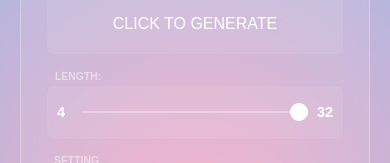
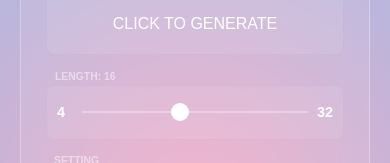
Before and after one commit to NikitOS-ssd/Pass-generator-app, a React (Create React App) app: page / in a window 390 px wide. Shown: the part 201-364 px from the top of the page. Built offline with nearby package versions, Linux system fonts and the light colour scheme.

Commit message:
Create crossplatform UI

```diff
--- a/src/App.css
+++ b/src/App.css
@@ -9,9 +9,10 @@ body {
   display: flex;
   justify-content: center;
   align-items: center;
-  background: rgb(238,174,202);
+  background: rgb(238, 174, 202);
   background: radial-gradient(circle, rgba(238,174,202,1) 9%, rgba(148,187,233,1) 100%);
   font-family: Arial;
+  user-select: none;
 }
 button {
   border: 0;
@@ -241,3 +242,10 @@ button {
   color: rgba(0, 0, 0, 0.5);
   cursor: pointer;
 }
+
+@media (max-width: 768px) {
+  body {
+    height: 100vh;
+    overflow: hidden;
+  }
+}
--- a/src/App.js
+++ b/src/App.js
@@ -6,6 +6,7 @@ function App() {
   const [lowercaseChecked, setLowerChecked] = useState(false);
   const [numbersChecked, setNumbersChecked] = useState(false);
   const [symbolsChecked, setSymbolsChecked] = useState(false);
+  const [passLength, setPassLength] = useState(16);
 
   const createPassword = () => {
     const obj = {upperCase: uppercaseChecked, lowercase: lowercaseChecked, numbers: numbersChecked, symbols: symbolsChecked};
@@ -39,9 +40,9 @@ function App() {
 
       <div className="length range_slider" data-min="4" data-max="32">
         <div className="length_title field-title" data-length="0">
-          length:
+          length: <span>{passLength}</span>
         </div>
-        <input type="range" id="slider" min="4" max="32" step="1" />
+        <input type="range" id="slider" min="4" value={passLength} onChange={event => setPassLength(event.target.value)} max="32" step="1" />
       </div>
 
       <div className="settings">
@@ -50,25 +51,25 @@ function App() {
         </span>
         <div className="setting">
           <input type="checkbox" id="uppercase" checked={uppercaseChecked} onChange={() => setUppercaseChecked(!uppercaseChecked)} />
-          <label for="uppercase">
+          <label htmlFor="uppercase">
             Include Uppercase
           </label>
         </div>
         <div className="setting">
           <input type="checkbox" id="lowercase" checked={lowercaseChecked} onChange={() => setLowerChecked(!lowercaseChecked)} />
-          <label for="lowercase">
+          <label htmlFor="lowercase">
             Include Lowercase
           </label>
         </div>
         <div className="setting">
           <input type="checkbox" id="number" checked={numbersChecked} onChange={() => setNumbersChecked(!numbersChecked)} />
-          <label for="number">
+          <label htmlFor="number">
             Include Numbers
           </label>
         </div>
         <div className="setting">
           <input type="checkbox" id="symbol" checked={symbolsChecked} onChange={() => setSymbolsChecked(!symbolsChecked)} />
-          <label for="number">
+          <label htmlFor="symbol">
             Include Symbols
           </label>
         </div>
```
Also changed, not shown: 1 other file (tests, documents, lock files or other folders).
